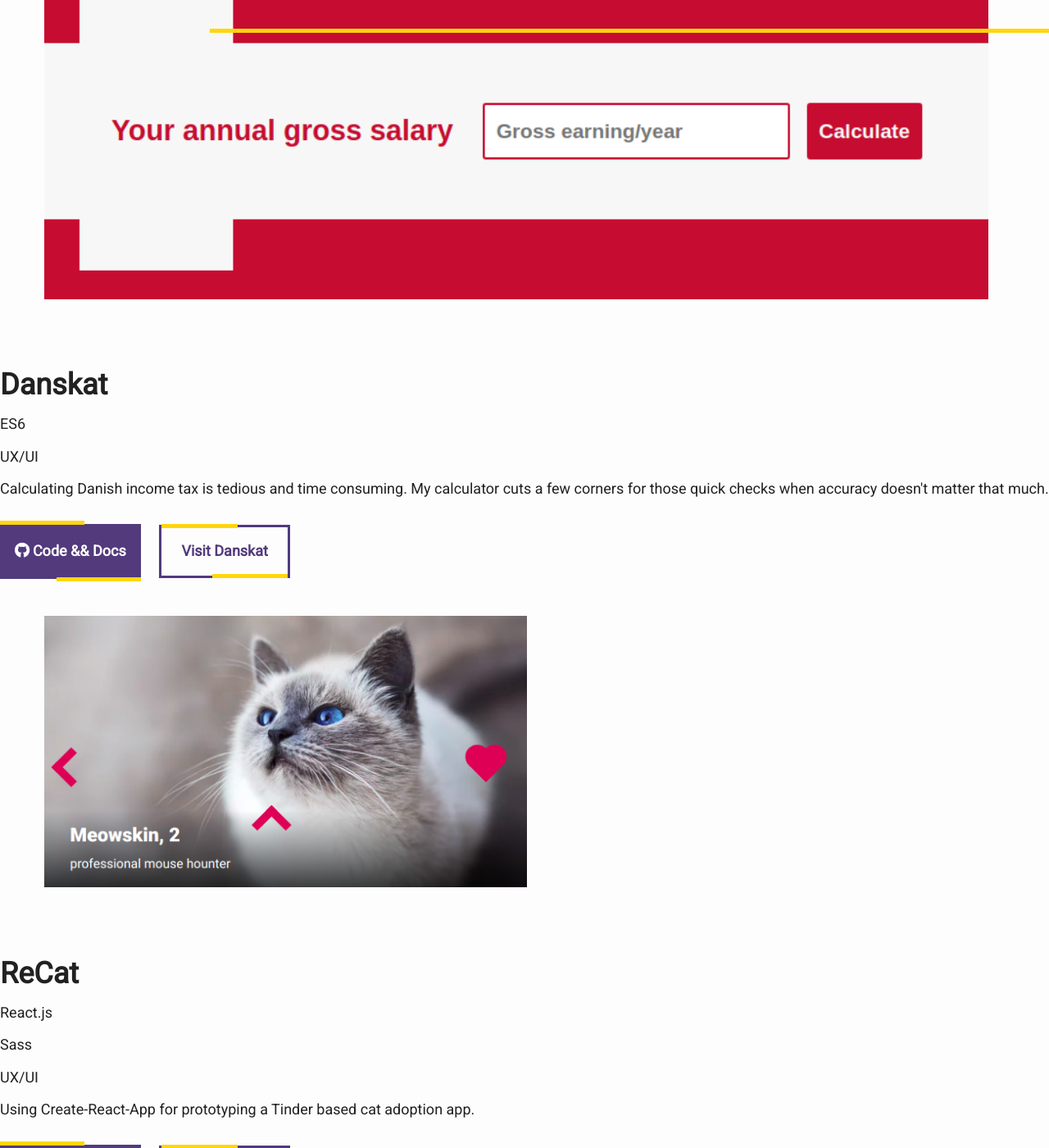
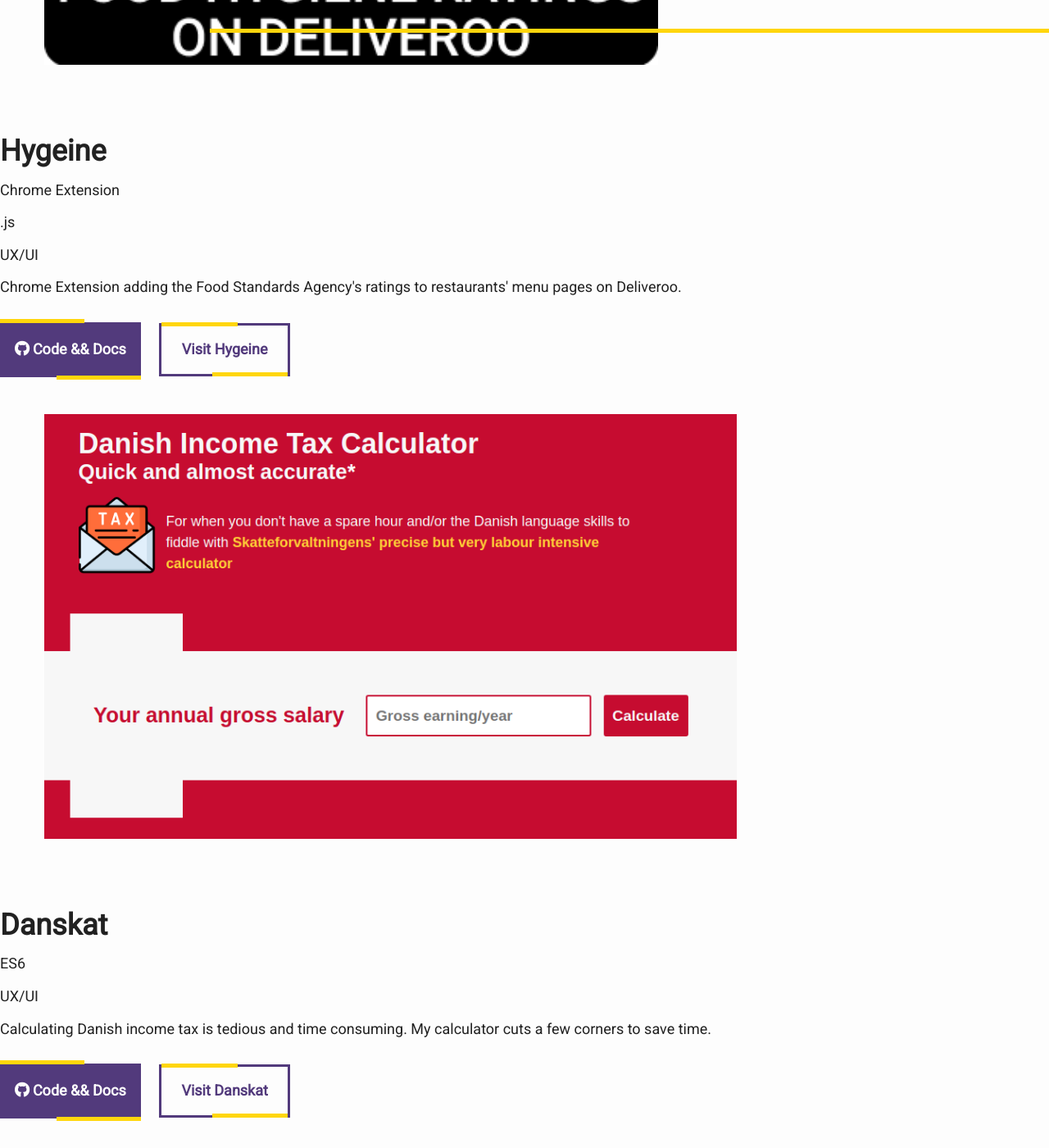
Before and after one commit to krisztin/krisztin.github.io, a Jekyll site: the page built from index.html, in a window 1280 px wide and 1400 px high, scrolled down 1363 px. Shown: the whole window at 82% size. Built offline with Jekyll 4.4.1, drawn with Linux system fonts in a browser that asks for light colours; nearby versions of some CDN libraries; some of the changed text lies outside the part shown.

Commit message:
projects reshuffle

```diff
--- a/_data/projects.yml
+++ b/_data/projects.yml
@@ -1,19 +1,29 @@
+- title: Hygeine
+  description: Chrome Extension adding the Food Standards Agency's ratings to restaurants' menu pages on Deliveroo.
+  img: project_hygeine.png
+  primary-link: https://chrome.google.com/webstore/detail/hygeine/hbjddnbppdmlhlpbagfoghiemjemgfmk
+  github-link: https://github.com/krisztin/foodpoison-chrome
+  tags:
+    - Chrome Extension
+    - .js
+    - UX/UI
 - title: Danskat
-  description: Calculating Danish income tax is tedious and time consuming. My calculator cuts a few corners for those quick checks when accuracy doesn't matter that much.
+  description: Calculating Danish income tax is tedious and time consuming. My calculator cuts a few corners to save time.
   img: project_danskat.png
   primary-link: https://danskat.kriszt.in/
   github-link: https://github.com/krisztin/danskat
   tags:
     - ES6
     - UX/UI
-- title: ReCat
-  description: Using Create-React-App for prototyping a Tinder based cat adoption app.
-  img: project_recat.png
-  primary-link: https://recat.kriszt.in/
-  github-link: https://github.com/krisztin/recat
+- title: Is it raining?
+  description: My take on the classic weather app using HTML5 Geolocation and a weather API.<br><small>Check out oldfunc.js to see how much I've developed.</small>
+  img: project_weather.png
+  primary-link: https://krisztin.github.io/projects/fcc-weather/
+  github-link: https://github.com/krisztin/projects/tree/master/fcc-weather
   tags:
-    - React.js
-    - Sass
+    - HTML5
+    - CSS3
+    - .js
     - UX/UI
 - title: Twitch fetch
   description: Working with the Twitch API to build a page showing user statuses along with stream info. Made for a front-end code challenge.
@@ -23,8 +33,7 @@
     - .js
     - UX/UI
 - title: WordPress theming
-  description:
-    <p>What’s the best way to learn WordPress theme building? Well, building a theme.</p>
+  description: <p>What’s the best way to learn WordPress theme building? Well, building a theme.</p>
     <p>I have learned about WordPress functions, the hierarchy and creating and adding a template-part amongst many other things.</p>
   img: proj_catshelter.jpg
   github-link: https://github.com/krisztin/wp-shelter-theme
@@ -32,11 +41,3 @@
     - WorPress
     - Sass
     - PHP
-- title: Is it raining?
-  description: My take on the classic weather app using HTML5 Geolocation and a weather API to show the current, local weather.<br>Check out oldfunc.js to see how much I've developed.
-  img: project_weather.png
-  primary-link: https://krisztin.github.io/projects/fcc-weather/
-  github-link: https://github.com/krisztin/projects/tree/master/fcc-weather
-  tags:
-    - .js
-    - UX/UI
```
